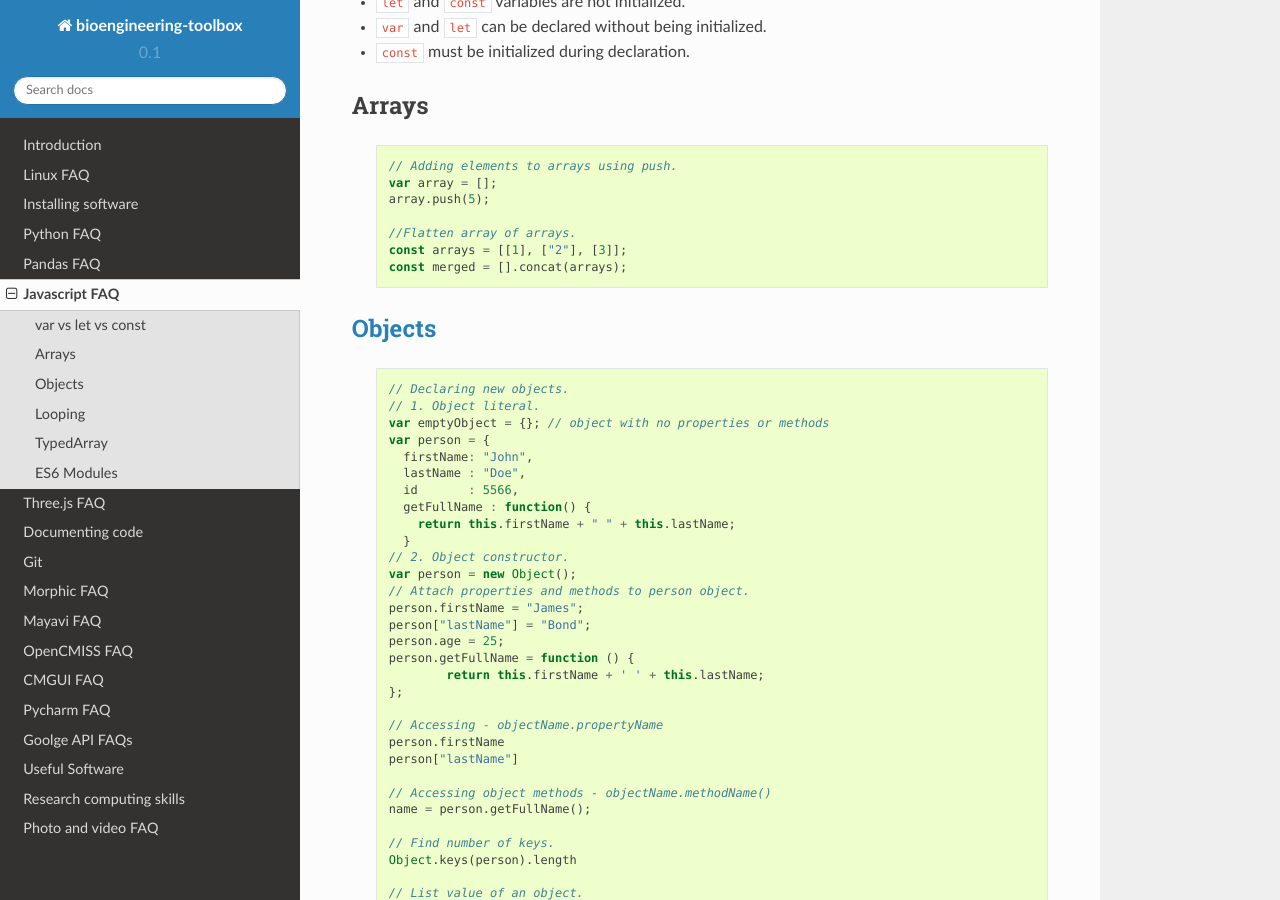
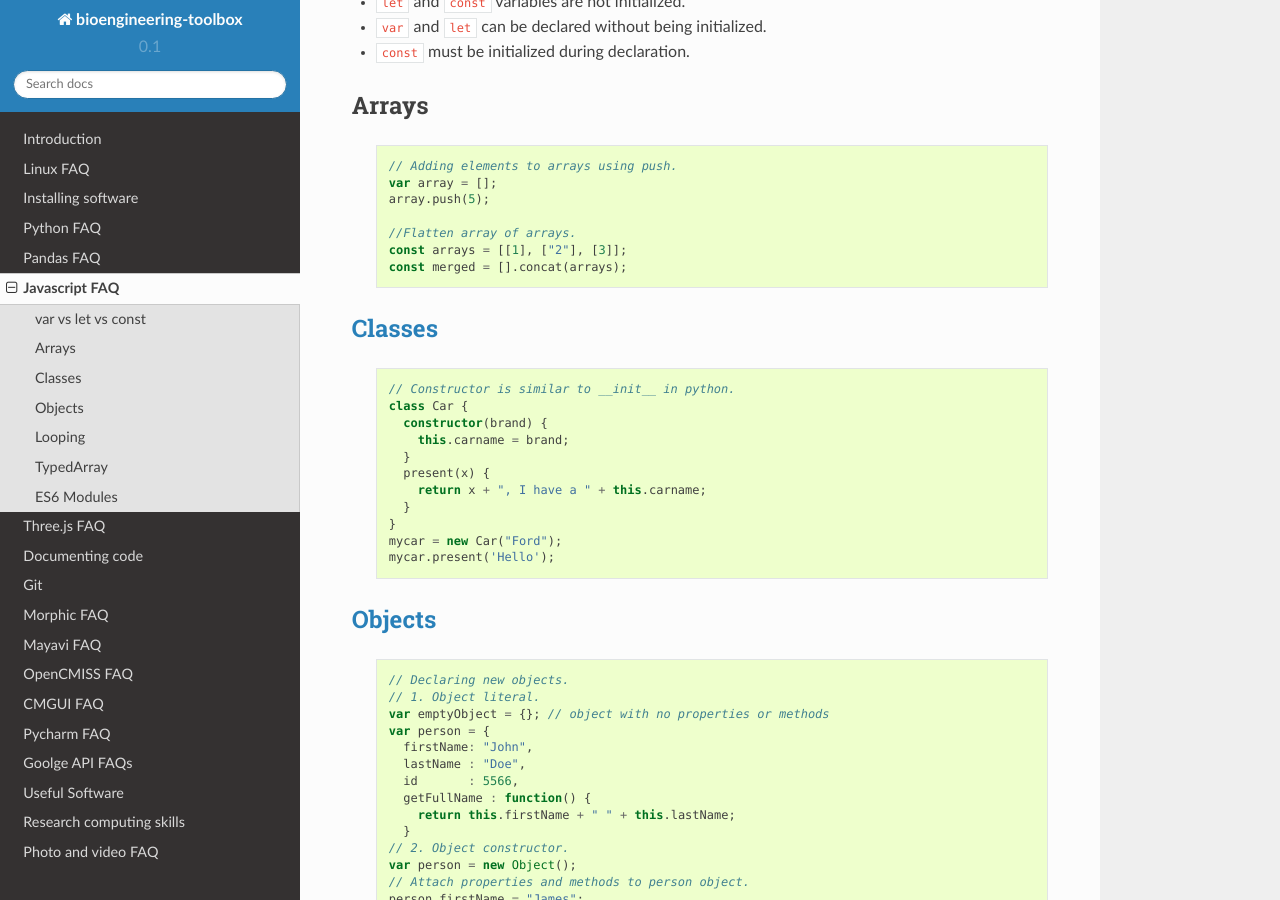
Before and after one commit to PrasadBabarendaGamage/bioengineering-toolbox, a Sphinx documentation site: the page built from docs/source/javascript_faq.rst, in a window 1280 px wide and 900 px high, scrolled down 690 px. Built offline with Sphinx 7.4.7 and the Read the Docs theme 2.0.0, drawn with Linux system fonts in a browser that asks for light colours; formulas are drawn with MathJax 3; pages that are not in the unit, such as notebooks, are missing from menus.

Commit message:
Adding javascript classes

```diff
--- a/docs/source/javascript_faq.rst
+++ b/docs/source/javascript_faq.rst
@@ -48,6 +48,25 @@ Arrays
     //Flatten array of arrays.
     const arrays = [[1], ["2"], [3]];
     const merged = [].concat(arrays);
+
+
+`Classes <https://www.w3schools.com/Js/js_classes.asp>`_
+-------
+
+  .. code-block:: javascript
+
+    // Constructor is similar to __init__ in python.
+    class Car {
+      constructor(brand) {
+        this.carname = brand;
+      }
+      present(x) {
+        return x + ", I have a " + this.carname;
+      }
+    }
+    mycar = new Car("Ford");
+    mycar.present('Hello');
+
 
 `Objects <https://www.tutorialsteacher.com/javascript/javascript-object>`_
 -------
```
